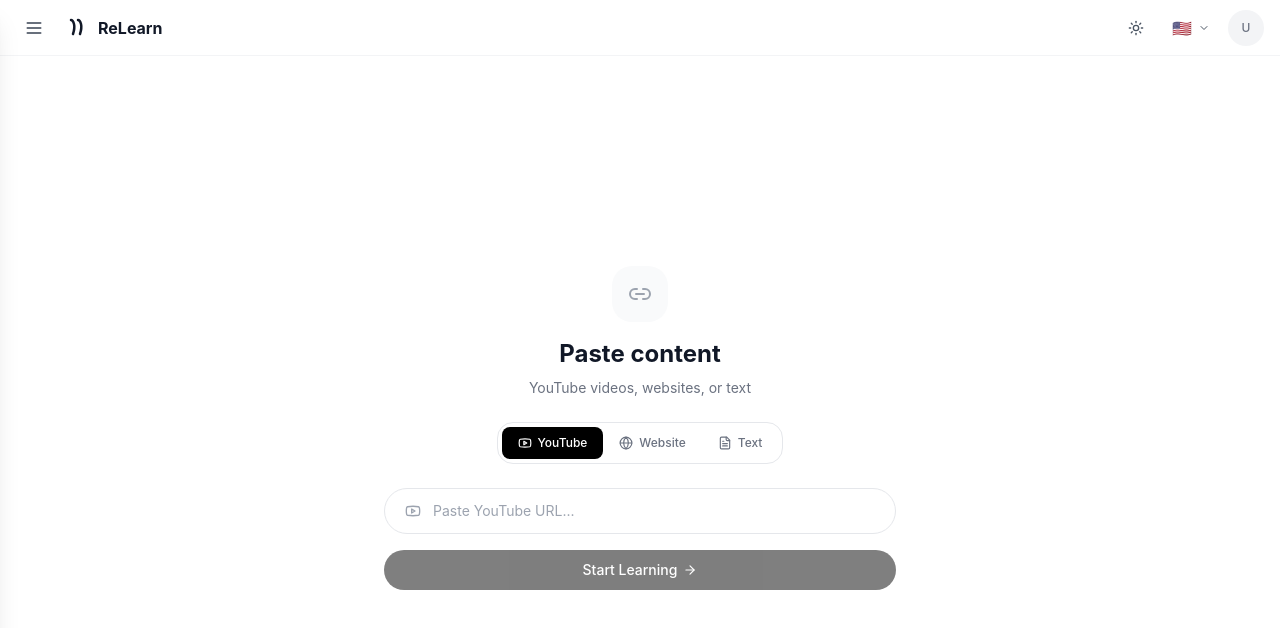
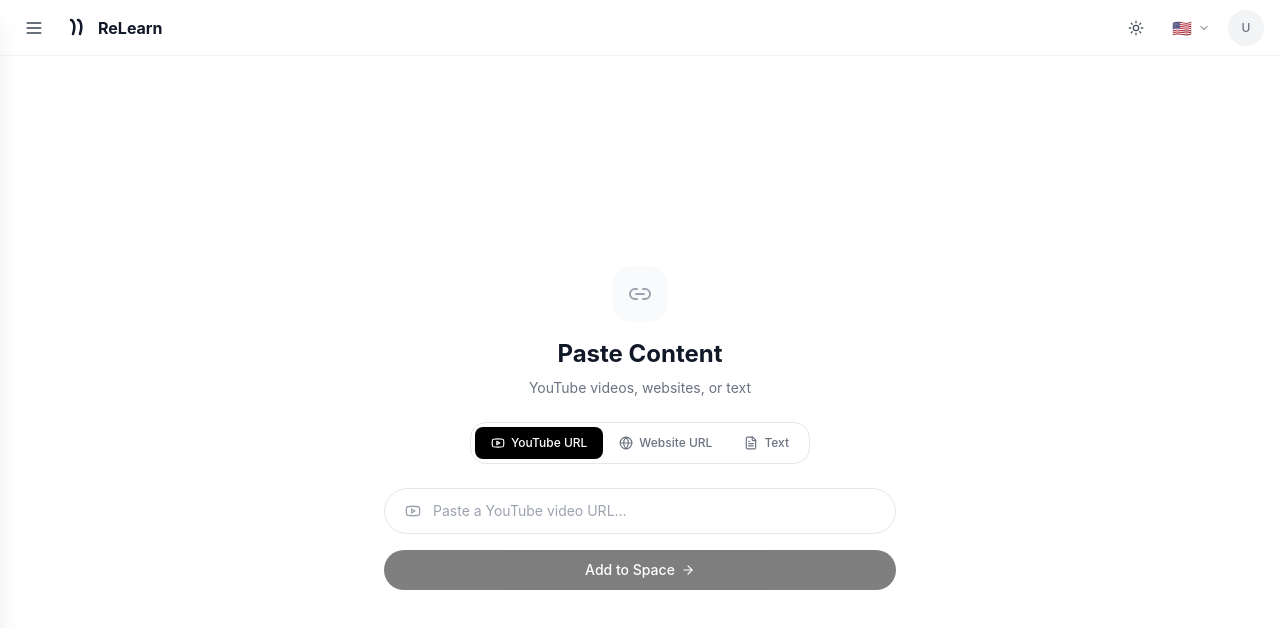
Before and after one commit to KNIGHTABDO/relearn, a Next.js app: page /paste in a window 1280 px wide. Shown: the top 628 px of the page. Built offline with nearby package versions, Linux system fonts and the light colour scheme.

Commit message:
i18n: convert all strings to t() calls in page.tsx

```diff
--- a/src/app/paste/page.tsx
+++ b/src/app/paste/page.tsx
@@ -1,6 +1,6 @@
 "use client";
 
-import React, { useState , Suspense } from "react";
+import React, { useState, Suspense } from "react";
 import { useRouter, useSearchParams } from "next/navigation";
 import { Header } from "@/components/layout/header";
 import { SidebarDrawer } from "@/components/layout/sidebar-drawer";
@@ -13,10 +13,12 @@
   Sparkles,
 } from "lucide-react";
 import { cn } from "@/lib/utils";
+import { useI18n } from "@/components/providers/i18n-provider";
 
 type InputMode = "youtube" | "website" | "text";
 
 function PastePageInner() {
+  const { t } = useI18n();
   const router = useRouter();
   const searchParams = useSearchParams();
   const spaceId = searchParams.get("spaceId");
@@ -49,9 +51,9 @@
   };
 
   const modes = [
-    { id: "youtube" as InputMode, label: "YouTube", icon: Youtube, placeholder: "Paste YouTube URL..." },
-    { id: "website" as InputMode, label: "Website", icon: Globe, placeholder: "Paste website URL..." },
-    { id: "text" as InputMode, label: "Text", icon: FileText, placeholder: "Paste your text content here..." },
+    { id: "youtube" as InputMode, label: t("paste.youtube"), icon: Youtube, placeholder: t("paste.placeholder_yt") },
+    { id: "website" as InputMode, label: t("paste.website"), icon: Globe, placeholder: t("paste.placeholder_web") },
+    { id: "text" as InputMode, label: t("paste.text"), icon: FileText, placeholder: t("paste.placeholder_text") },
   ];
 
   const activeMode = modes.find((m) => m.id === mode)!;
@@ -67,9 +69,9 @@
             <div className="mx-auto flex h-14 w-14 items-center justify-center rounded-2xl bg-gray-50 dark:bg-dark-surface dark:bg-dark-surface">
               <Link2 className="h-6 w-6 text-gray-400 dark:text-dark-text-muted" />
             </div>
-            <h1 className="mt-4 text-2xl font-bold text-gray-900 dark:text-dark-text">Paste content</h1>
+            <h1 className="mt-4 text-2xl font-bold text-gray-900 dark:text-dark-text">{t("paste.title")}</h1>
             <p className="mt-2 text-sm text-gray-500 dark:text-dark-text-muted">
-              {spaceId ? "Add content to your space" : "YouTube videos, websites, or text"}
+              {spaceId ? t("home.upload") : t("paste.subtitle")}
             </p>
           </div>
 
@@ -125,11 +127,11 @@
             {loading ? (
               <>
                 <Sparkles className="h-3.5 w-3.5 animate-pulse" />
-                Processing...
+                {t("upload.processing")}
               </>
             ) : (
               <>
-                Start Learning
+                {t("paste.submit")}
                 <ArrowRight className="h-3.5 w-3.5" />
               </>
             )}
```
